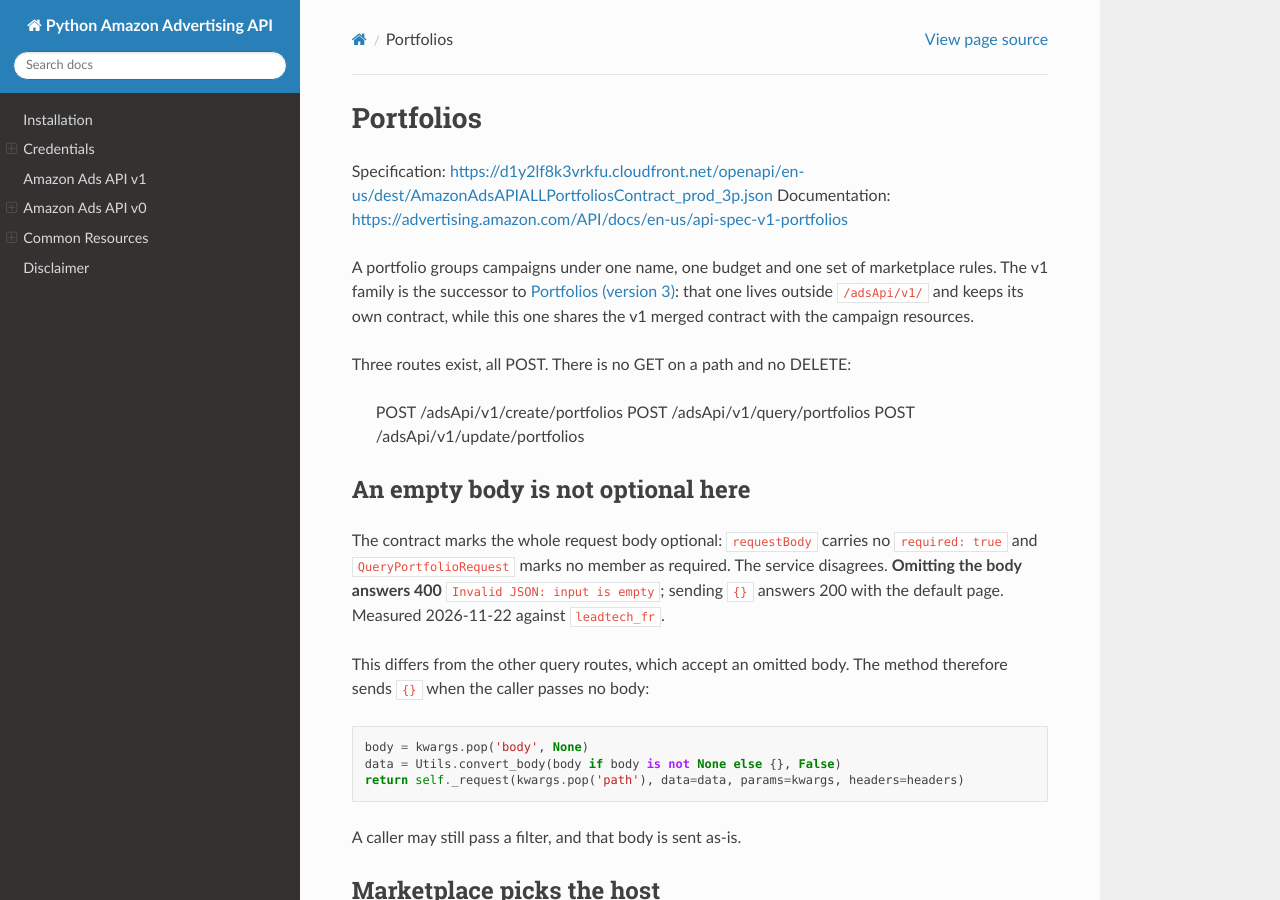
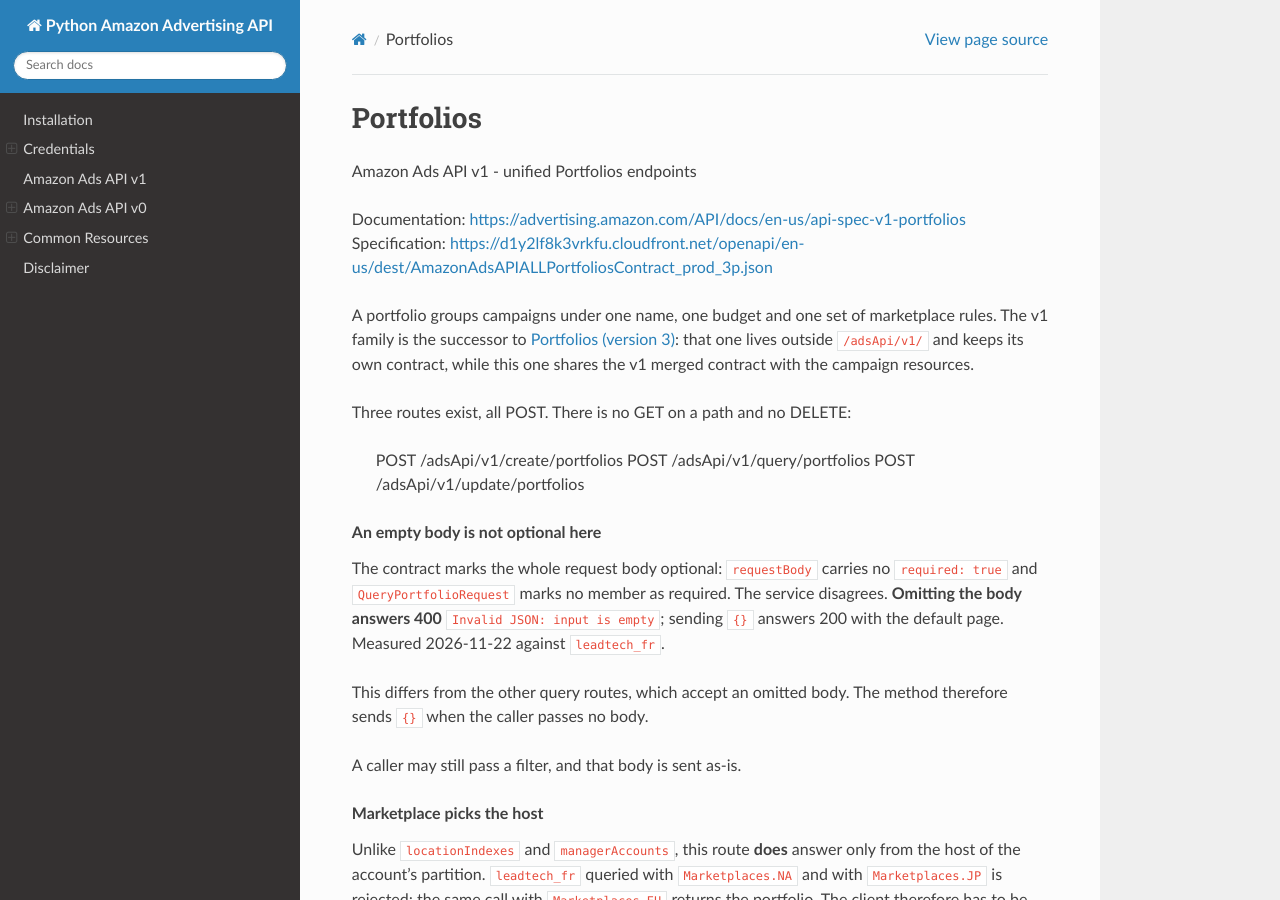
Before and after one commit to denisneuf/python-amazon-ad-api, a Sphinx documentation site: the page built from docs/v1/portfolios.rst, in a window 1280 px wide and 900 px high. Built offline with Sphinx 7.4.7 and the Read the Docs theme 3.1.0, drawn with Linux system fonts in a browser that asks for light colours; some of the changed text lies outside the part shown.

Commit message:
docs(v1): give portfolios the same layout as the other v1 pages
The page was hand-written and missed the block Sphinx reads for the sidebar:
no currentmodule/autosummary toctree, so the methods never appeared under
Portfolios, and its section headings hung off the sidebar while the
signatures lived nowhere.

Rewritten with the campaigns/labels shape: description line,
Documentation/Specification, prose, and currentmodule + autosummary with a
portfolios/ toctree. Sections became rubrics, since a sub-headed section is
what pushes an entry into the navigation tree.

```diff
--- a/docs/v1/portfolios.rst
+++ b/docs/v1/portfolios.rst
@@ -1,8 +1,10 @@
 Portfolios
 ==========
 
+Amazon Ads API v1 - unified Portfolios endpoints
+
+Documentation: https://advertising.amazon.com/API/docs/en-us/api-spec-v1-portfolios
 Specification: https://d1y2lf8k3vrkfu.cloudfront.net/openapi/en-us/dest/AmazonAdsAPIALLPortfoliosContract_prod_3p.json
-Documentation: https://advertising.amazon.com/API/docs/en-us/api-spec-v1-portfolios
 
 A portfolio groups campaigns under one name, one budget and one set of
 marketplace rules. The v1 family is the successor to :doc:`/api/portfoliosV3`:
@@ -15,8 +17,7 @@ Three routes exist, all POST. There is no GET on a path and no DELETE:
     POST /adsApi/v1/query/portfolios
     POST /adsApi/v1/update/portfolios
 
-An empty body is not optional here
-----------------------------------
+.. rubric:: An empty body is not optional here
 
 The contract marks the whole request body optional: ``requestBody`` carries no
 ``required: true`` and ``QueryPortfolioRequest`` marks no member as required.
@@ -25,18 +26,11 @@ empty``; sending ``{}`` answers 200 with the default page. Measured 2026-11-22
 against ``leadtech_fr``.
 
 This differs from the other query routes, which accept an omitted body. The
-method therefore sends ``{}`` when the caller passes no body:
-
-.. code-block:: python
-
-    body = kwargs.pop('body', None)
-    data = Utils.convert_body(body if body is not None else {}, False)
-    return self._request(kwargs.pop('path'), data=data, params=kwargs, headers=headers)
+method therefore sends ``{}`` when the caller passes no body.
 
 A caller may still pass a filter, and that body is sent as-is.
 
-Marketplace picks the host
----------------------------
+.. rubric:: Marketplace picks the host
 
 Unlike ``locationIndexes`` and ``managerAccounts``, this route **does** answer
 only from the host of the account's partition. ``leadtech_fr`` queried with
@@ -44,16 +38,14 @@ only from the host of the account's partition. ``leadtech_fr`` queried with
 ``Marketplaces.EU`` returns the portfolio. The client therefore has to be built
 with the account's own marketplace, not a fixed ``NA``.
 
-Budget sharing
---------------
+.. rubric:: Budget sharing
 
 ``budgetControls.campaignBudgetSharing.shareUnspentCampaignBudget``, with
 values ``ENABLED`` or ``DISABLED``, lets the campaigns of the portfolio spend
 the budget the other campaigns did not use. Without it each campaign is capped
 on its own.
 
-Global and per marketplace
---------------------------
+.. rubric:: Global and per marketplace
 
 A portfolio is either ``GLOBAL``, covering every marketplace listed in
 ``marketplaces``, or ``SINGLE_MARKETPLACE``. A global portfolio can override
@@ -61,8 +53,7 @@ A portfolio is either ``GLOBAL``, covering every marketplace listed in
 marketplace through ``marketplaceConfigurations``, up to 30 overrides. What is
 not overridden carries the global value.
 
-Archiving instead of deleting
------------------------------
+.. rubric:: Archiving instead of deleting
 
 There is no delete route. A portfolio is retired by updating ``state`` to
 ``ARCHIVED``, which is terminal and cannot be reverted.
@@ -75,7 +66,6 @@ There is no delete route. A portfolio is retired by updating ``state`` to
     the account; they were not probed against a live account.
 
 .. currentmodule:: ad_api.api.v1
-
 .. autosummary::
     :toctree: portfolios/
     :nosignatures:
@@ -85,7 +75,7 @@ There is no delete route. A portfolio is retired by updating ``state`` to
     Portfolios.query_portfolios
     Portfolios.update_portfolios
 
-### Endpoint map
+.. rubric:: Endpoint map
 
 .. list-table::
     :header-rows: 1
@@ -103,7 +93,7 @@ There is no delete route. A portfolio is retired by updating ``state`` to
       - POST
       - UpdatePortfolio
 
-### Example python
+.. rubric:: Example python
 
 .. code-block:: python
 
```
